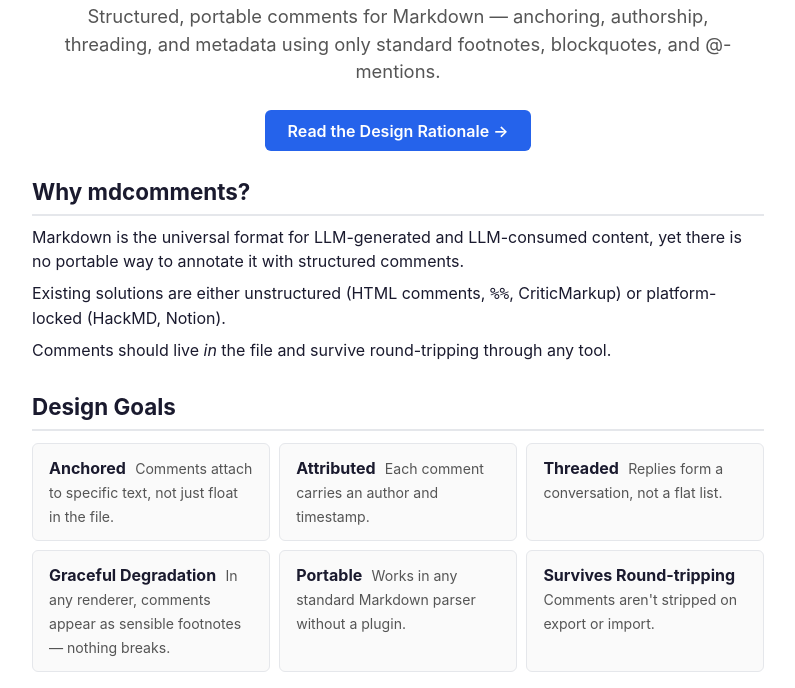
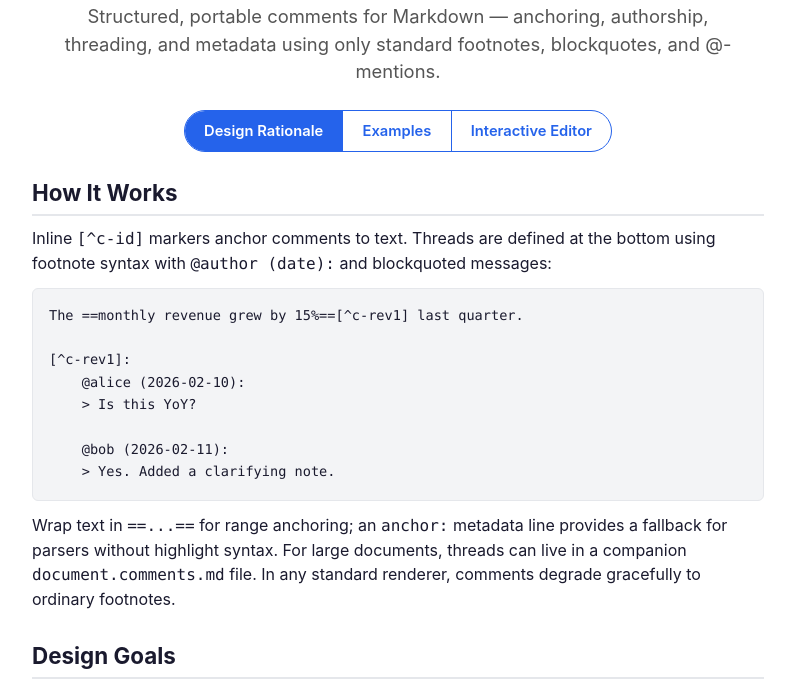
Before and after one commit to petrroll/mdcomments, a plain HTML site: page index.html in a window 1280 px wide. Shown: the part 109-797 px from the top of the page, without its empty margins (242-1037 px from the left). Drawn offline with Linux system fonts and the light colour scheme.

Commit message:
feat: update call-to-action layout and enhance "How It Works" section for clarity

```diff
--- a/index.html
+++ b/index.html
@@ -62,20 +62,33 @@
       color: var(--muted);
       margin-bottom: 1rem;
     }
-    .hero .cta {
-      display: inline-block;
+    .hero .cta-pill {
+      display: inline-flex;
       margin-top: 0.5rem;
-      padding: 0.55rem 1.4rem;
+      border-radius: 999px;
+      overflow: hidden;
+      border: 1px solid var(--accent);
+    }
+    .hero .cta-pill a {
+      padding: 0.55rem 1.2rem;
+      font-weight: 600;
+      font-size: 0.92rem;
+      text-decoration: none;
+      transition: background 0.15s, color 0.15s;
+      white-space: nowrap;
+    }
+    .hero .cta-pill a:first-child {
       background: var(--accent);
       color: #fff;
-      border-radius: 6px;
-      font-weight: 600;
-      font-size: 1rem;
-      text-decoration: none;
-      transition: opacity 0.15s;
     }
-    .hero .cta:hover {
-      opacity: 0.85;
+    .hero .cta-pill a:not(:first-child) {
+      background: transparent;
+      color: var(--accent);
+      border-left: 1px solid var(--accent);
+    }
+    .hero .cta-pill a:hover {
+      background: var(--accent);
+      color: #fff;
       text-decoration: none;
     }
 
@@ -213,24 +226,35 @@
     <p class="tagline">
       Structured, portable comments for Markdown — anchoring, authorship, threading, and metadata using only standard footnotes, blockquotes, and @-mentions.
     </p>
-    <a class="cta" href="https://github.com/petrroll/mdcomments/blob/main/rationale.md">Read the Design Rationale &rarr;</a>
+    <div class="cta-pill">
+      <a href="https://github.com/petrroll/mdcomments/blob/main/rationale.md">Design Rationale</a>
+      <a href="examples/results.html">Examples</a>
+      <a href="examples/interactive-editor/index.html">Interactive Editor</a>
+    </div>
   </header>
 
-  <!-- Why -->
+  <!-- How it works -->
   <section>
-    <h2>Why mdcomments?</h2>
+    <h2>How It Works</h2>
     <p>
-      Markdown is the universal format for LLM-generated and LLM-consumed content, yet there is no portable way to annotate it with structured comments.
+      Inline <code>[^c-id]</code> markers anchor comments to text. Threads are defined at the bottom using footnote syntax with <code>@author (date):</code> and blockquoted messages:
     </p>
+    <pre><code>The ==monthly revenue grew by 15%==[^c-rev1] last quarter.
+
+[^c-rev1]:
+    @alice (2026-02-10):
+    &gt; Is this YoY?
+
+    @bob (2026-02-11):
+    &gt; Yes. Added a clarifying note.</code></pre>
     <p>
-      Existing solutions are either unstructured (HTML&nbsp;comments, <code>%%</code>, CriticMarkup) or platform-locked (HackMD, Notion).
-    </p>
-    <p>
-      Comments should live <em>in</em> the file and survive round-tripping through any tool.
+      Wrap text in <code>==...==</code> for range anchoring; an <code>anchor:</code> metadata line provides a fallback for parsers without highlight syntax.
+      For large documents, threads can live in a companion <code>document.comments.md</code> file.
+      In any standard renderer, comments degrade gracefully to ordinary footnotes.
     </p>
   </section>
 
-  <!-- Features -->
+  <!-- Design Goals -->
   <section>
     <h2>Design Goals</h2>
     <div class="features">
@@ -259,27 +283,6 @@
         <p>Comments aren't stripped on export or import.</p>
       </div>
     </div>
-  </section>
-
-  <!-- How it works -->
-  <section>
-    <h2>How It Works</h2>
-    <p>
-      Inline <code>[^c-id]</code> markers anchor comments to text. Threads are defined at the bottom using footnote syntax with <code>@author (date):</code> and blockquoted messages:
-    </p>
-    <pre><code>The ==monthly revenue grew by 15%==[^c-rev1] last quarter.
-
-[^c-rev1]:
-    @alice (2026-02-10):
-    &gt; Is this YoY?
-
-    @bob (2026-02-11):
-    &gt; Yes. Added a clarifying note.</code></pre>
-    <p>
-      Wrap text in <code>==...==</code> for range anchoring; an <code>anchor:</code> metadata line provides a fallback for parsers without highlight syntax.
-      For large documents, threads can live in a companion <code>document.comments.md</code> file.
-      In any standard renderer, comments degrade gracefully to ordinary footnotes.
-    </p>
   </section>
 
   <!-- Why footnotes -->
@@ -427,25 +430,6 @@
     </div>
   </section>
 
-  <!-- Links -->
-  <section>
-    <h2>Learn More</h2>
-    <ul class="learn-more-cards">
-      <li>
-        <a href="https://github.com/petrroll/mdcomments/blob/main/rationale.md">Design Rationale</a>
-        <span class="desc">Why footnotes? A deep dive into the design decisions and trade-offs.</span>
-      </li>
-      <li>
-        <a href="examples/results.html">Cross-Parser Examples</a>
-        <span class="desc">See how mdcomments renders across five different Markdown systems.</span>
-      </li>
-      <li>
-        <a href="examples/interactive-editor/index.html">Interactive Editor</a>
-        <span class="desc">Try threaded comments in a live editor — no setup required.</span>
-      </li>
-    </ul>
-  </section>
-
   <footer>
     <p>mdcomments &mdash; structured, portable comments for Markdown.</p>
     <p><a href="https://github.com/petrroll/mdcomments">View on GitHub</a></p>
```
